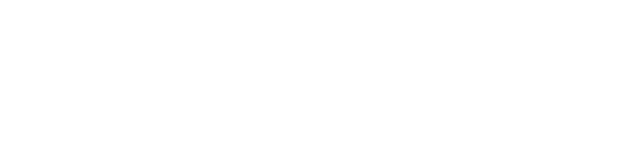
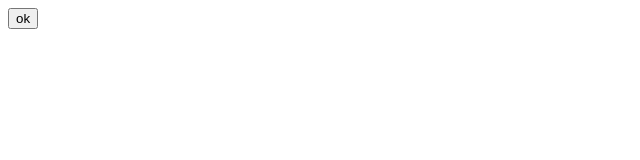
Before and after one commit to acciojob/confirm-and-alert-15797vishal, a website: page main.html in a window 1280 px wide. Shown: the full height of the page, 0-640 px from the left. Drawn offline with Linux system fonts and the light colour scheme.

Commit message:
created a submission

```diff
--- a/main.html
+++ b/main.html
@@ -8,6 +8,7 @@
 
 <body>
 	<!-- the entire body must be written by student -->
+	<button  onclick={click}>ok</button>
     <script type="text/javascript" src="./script.js">
 </script>
 
--- a/script.js
+++ b/script.js
@@ -1 +1,9 @@
-//your JS code here. If required.
+ function click() {
+ 	 var confirms=confirm("do you want to proceed ?");
+	 if(confirms){
+	console.log("You clicked OK. Proceeding...");
+	 }
+	 else{
+		console.log("You clicked Cancel. Exiting...");
+	 }
+ }
```
